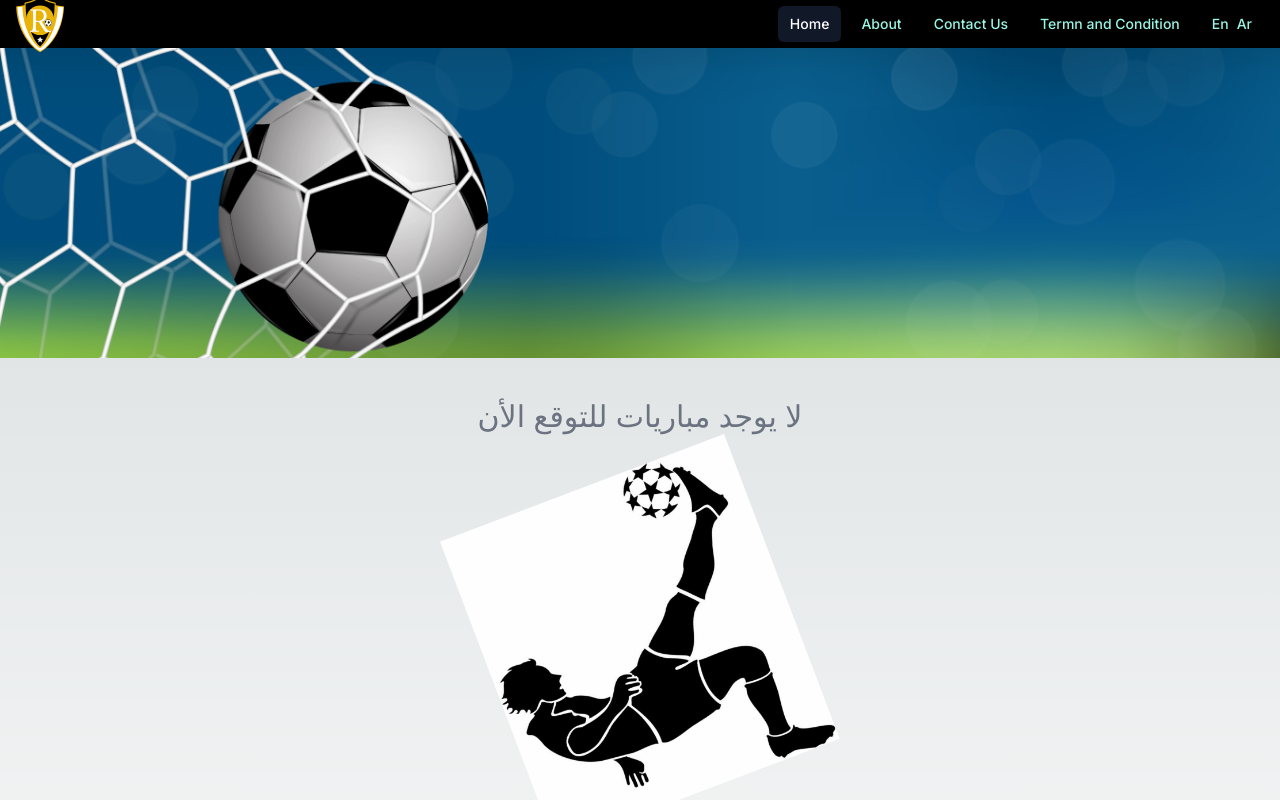
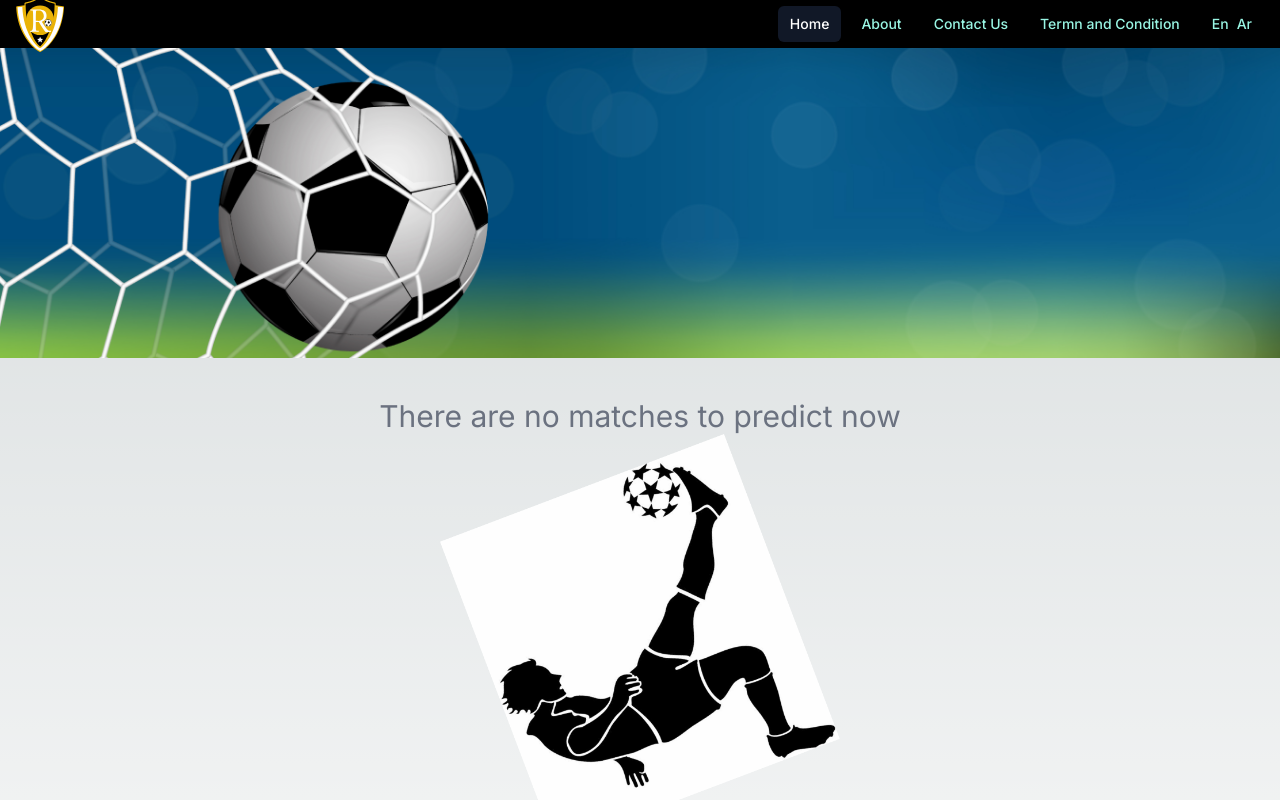
Before and after one commit to farihulrouf/i18nextjs-remontada, a Next.js app: page /en/notmatch in a window 1280 px wide. Shown: the top 800 px of the page. Built offline with nearby package versions, Linux system fonts and the light colour scheme; what i18next-resources-to-backend would draw is missing.

Commit message:
not match

```diff
--- a/src/app/[lng]/login/page.js
+++ b/src/app/[lng]/login/page.js
@@ -19,14 +19,15 @@ const Login = ({ params: { lng } }) => {
         setPassword(val.target.value);
         //console.log(password)
     }
+
     const matchREdirect = () => {
         if(password === "12345") {
-            router.push('/match')
+            router.push(`/${lng}/match`)
 
             //console.log("redirect")
         }
         else {
-            router.push('/notmatch')
+            router.push(`/${lng}/notmatch`)
         }
     }
     return (
--- a/src/app/[lng]/notmatch/page.js
+++ b/src/app/[lng]/notmatch/page.js
@@ -1,6 +1,12 @@
+"use client"
 import React from "react"
 import Image from "next/image"
-const NotMatch = () => {
+import { useTranslation } from "../../i18n/client"
+import { Trans } from 'react-i18next/TransWithoutContext';
+const NotMatch = ({ params: { lng } }) => {
+    // const router = useRouter();
+    const { t } = useTranslation(lng, 'translation')
+
     return (
 
         <React.Fragment>
@@ -16,7 +22,11 @@ const NotMatch = () => {
             </div>
             <div className="max-w-screen-xl mx-auto px-24 py-8">
                 <div className="w-full flex flex-col justify-center items-center">
-                    <h2 className="text-gray-500 sm:text-3xl text-lg text-center">لا يوجد مباريات للتوقع الأن
+                    <h2 className="text-gray-500 sm:text-3xl text-lg text-center">
+                        <Trans i18nKey="nomatch" t={t}>
+
+                            There are no matches to predict now
+                        </Trans>
                     </h2>
                     <Image
                         src="/assets/splash/notfound.png"
--- a/src/app/i18n/locales/ar/translation.json
+++ b/src/app/i18n/locales/ar/translation.json
@@ -22,7 +22,9 @@
   "mancity": "مدينة مانشستر",
   "inter": "انتر ميلان",
   "skor1": "١",
-  "skor2": "."
+  "skor2": ".",
+  "nomatch": "لا يوجد مباريات للتوقع الأن"
+
 
 
 
--- a/src/app/i18n/locales/en/translation.json
+++ b/src/app/i18n/locales/en/translation.json
@@ -21,7 +21,8 @@
   "mancity": "Man Cty",
   "inter": "Inter Milan",
   "skor1": "1",
-  "skor2": "0"
+  "skor2": "0",
+  "nomatch": "There are no matches to predict now"
 
 
 
--- a/src/app/i18n/locales/it/translation.json
+++ b/src/app/i18n/locales/it/translation.json
@@ -22,7 +22,9 @@
   "mancity": "Man Cty",
   "inter": "Inter Milan",
   "skor1": "1",
-  "skor2": "0"
+  "skor2": "0",
+  "nomatch": "Non ci sono partite da pronosticare ora"
+
 
 
 
```
